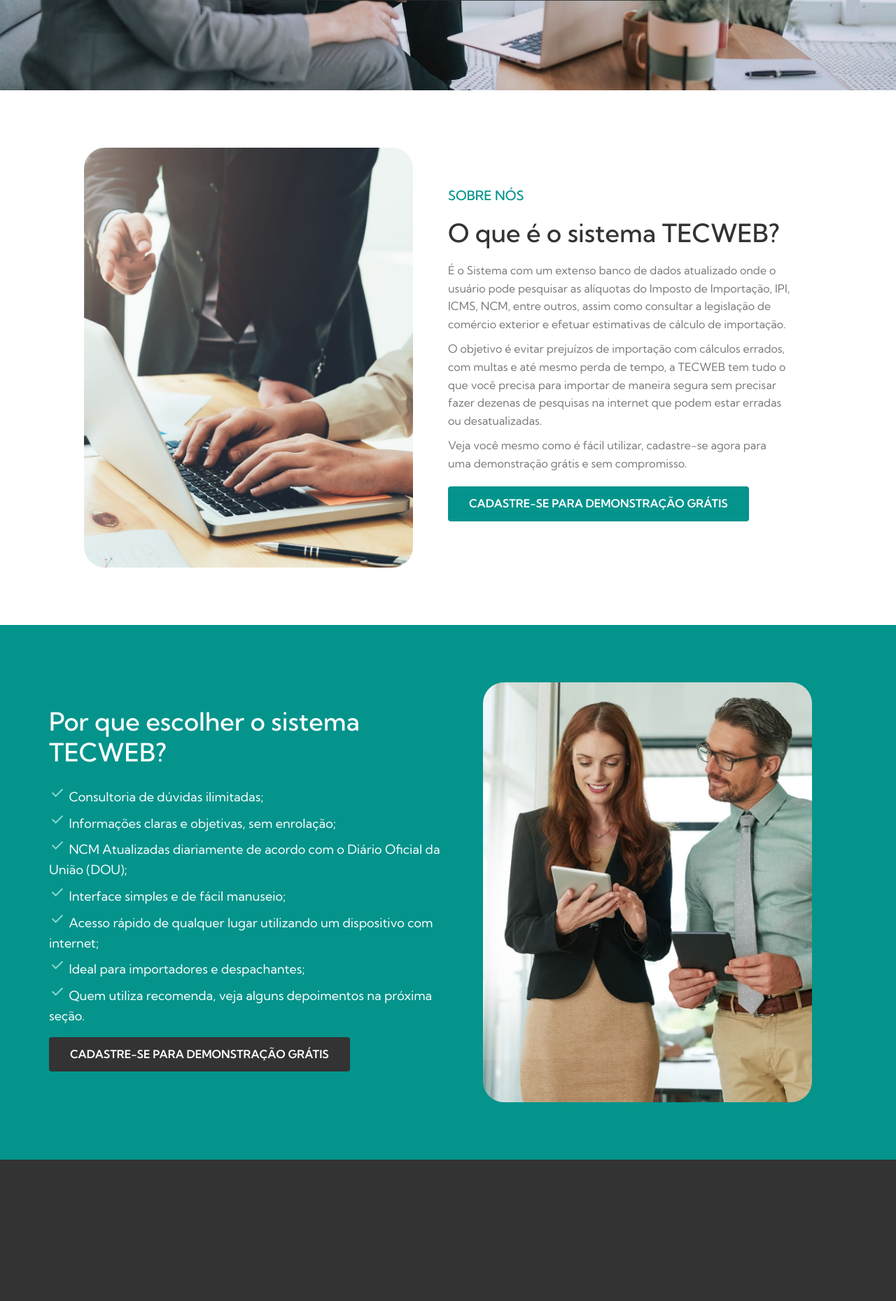
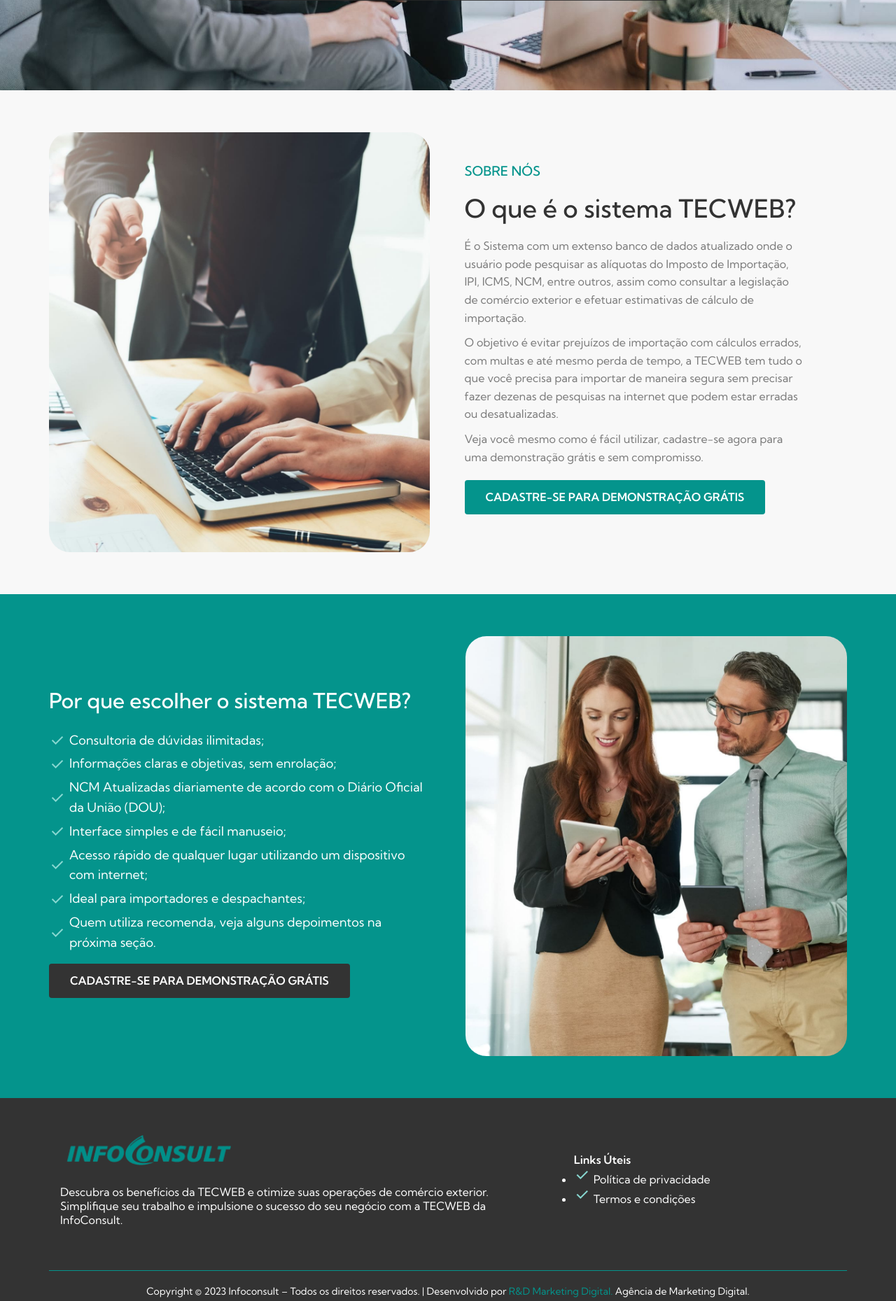
Before and after one commit to lucassdantas/lp-infoconsult, a PHP site: page / in a window 1280 px wide. Shown: the part 690-2549 px from the top of the page at 70% size. Run offline with PHP 8.4, Linux system fonts and the light colour scheme.

Commit message:
building style of list

```diff
--- a/assets/style.css
+++ b/assets/style.css
@@ -17,6 +17,22 @@
 
 body{
     font-family:'Kumbh Sans',sans-serif;
+}
+.h3{
+    font-size:30px;
+    font-weight:500;
+    line-height:1.2em;
+    color:#fff;
+}
+.iconList li{
+    display:flex;
+    align-items:center;
+}
+.icon{
+    margin-right:5px;
+}
+.whiteBg{
+    background-color:var(--whiteBg);
 }
 section{
     display:flex;
@@ -126,10 +142,12 @@ h1{
     flex-direction:column;
     justify-content:center;
     width:50%;
-    min-height:500px;
+}
+.col:nth-child(1){
+    margin-right:50px;
 }
 .colImg{
-    padding:50px;
+    padding:28px 0;
 }
 
 .upperTitle{
@@ -158,7 +176,7 @@ h2{
 
 
 .colContentRight{
-    padding-right:5em;
+    padding-right:4em;
 }
 
 .greenBg{
--- a/index.html
+++ b/index.html
@@ -39,35 +39,35 @@
         <section class="greenBg">
             <div class="row limiter">
                 <div class="col">
-                    <h2 class='title'>Por que escolher o sistema TECWEB?</h2>
-                    <ul>
+                    <h2 class='h3'>Por que escolher o sistema TECWEB?</h2>
+                    <ul class="iconList">
                         <li>
-                            <span class="material-symbols-outlined">done</span>
-                            Consultoria de dúvidas ilimitadas;
+                            <span class="icon material-symbols-outlined">done</span>
+                            <span>Consultoria de dúvidas ilimitadas;</span>
                         </li>
                         <li>
-                            <span class="material-symbols-outlined">done</span>
-                            Informações claras e objetivas, sem enrolação;
+                            <span class="icon material-symbols-outlined">done</span>
+                            <span>Informações claras e objetivas, sem enrolação;</span>
                         </li>
                         <li>
-                            <span class="material-symbols-outlined">done</span>
-                            NCM Atualizadas diariamente de acordo com o Diário Oficial da União (DOU);
+                            <span class="icon material-symbols-outlined">done</span>
+                            <span>NCM Atualizadas diariamente de acordo com o Diário Oficial da União (DOU);</span>
                         </li>
                         <li>
-                            <span class="material-symbols-outlined">done</span>
-                            Interface simples e de fácil manuseio;
+                            <span class="icon material-symbols-outlined">done</span>
+                            <span>Interface simples e de fácil manuseio;</span>
                         </li>
                         <li>
-                            <span class="material-symbols-outlined">done</span>
-                            Acesso rápido de qualquer lugar utilizando um dispositivo com internet;
+                            <span class="icon material-symbols-outlined">done</span>
+                            <span>Acesso rápido de qualquer lugar utilizando um dispositivo com internet;</span>
                         </li>
                         <li>
-                            <span class="material-symbols-outlined">done</span>
-                            Ideal para importadores e despachantes;
+                            <span class="icon material-symbols-outlined">done</span>
+                            <span>Ideal para importadores e despachantes;</span>
                         </li>
                         <li>
-                            <span class="material-symbols-outlined">done</span>
-                            Quem utiliza recomenda, veja alguns depoimentos na próxima seção.
+                            <span class="icon material-symbols-outlined">done</span>
+                            <span>Quem utiliza recomenda, veja alguns depoimentos na próxima seção.</span>
                         </li>
                     </ul>
                     <a class='btn' href='https://api.whatsapp.com/send?phone=5521986940829&text=Ol%C3%A1,%20gostaria%20de%20agendar%20uma%20demonstra%C3%A7%C3%A3o%20gr%C3%A1tis%20do%20sistema%20TecWeb' target='_blank'> Cadastre-se para demonstração grátis</a>
```
